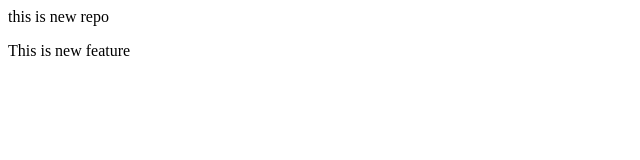
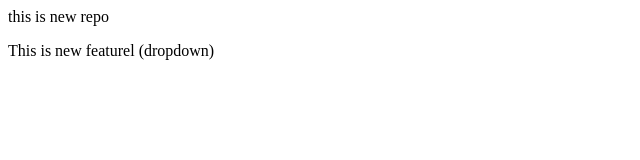
Before and after one commit to DIVINE039/localrepo, a plain HTML site: page index.html in a window 1280 px wide. Shown: the full height of the page, 0-640 px from the left. Drawn offline with Linux system fonts and the light colour scheme.

Commit message:
Add Dropdown

```diff
--- a/index.html
+++ b/index.html
@@ -1,2 +1,2 @@
 <P>this is new repo </P>
-<P>This is new feature </P>
+<P>This is new featurel (dropdown)</P>
```
